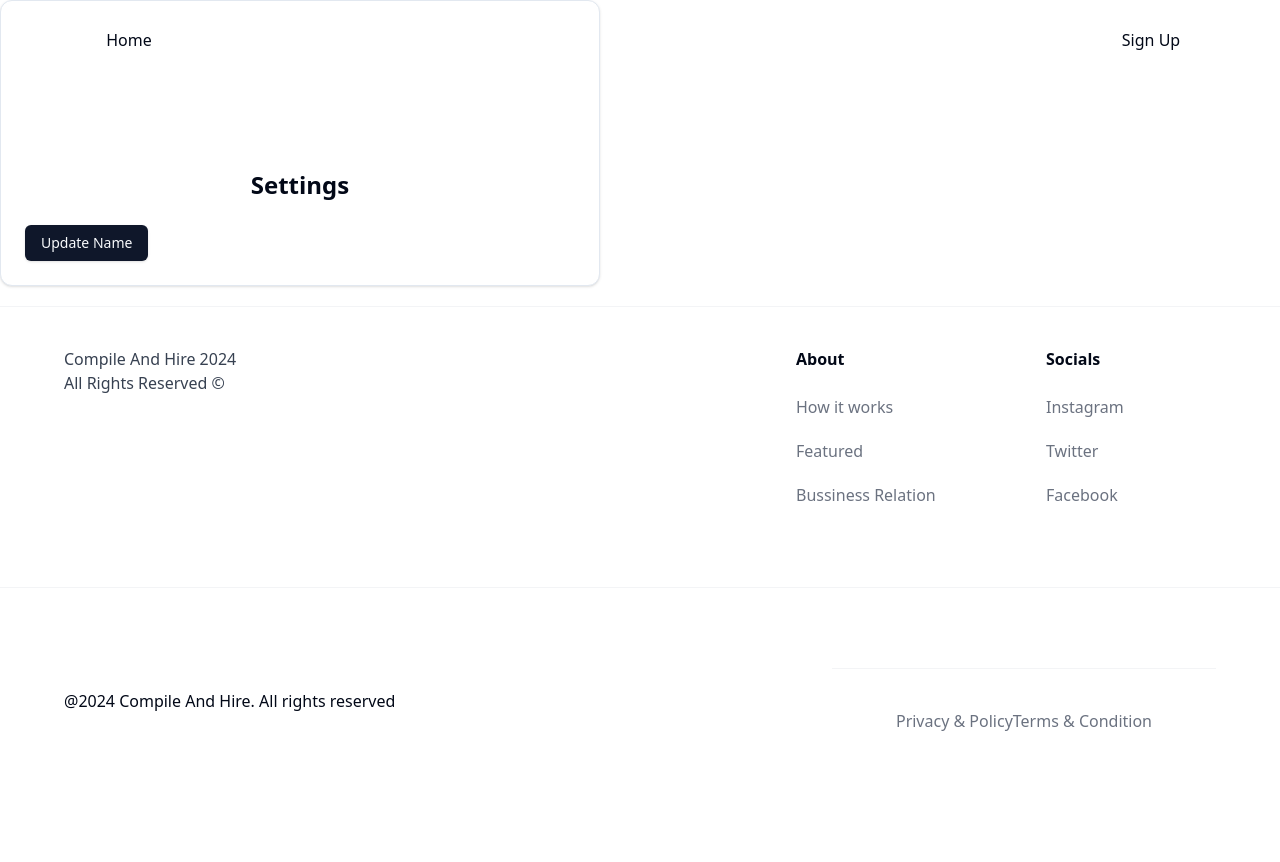
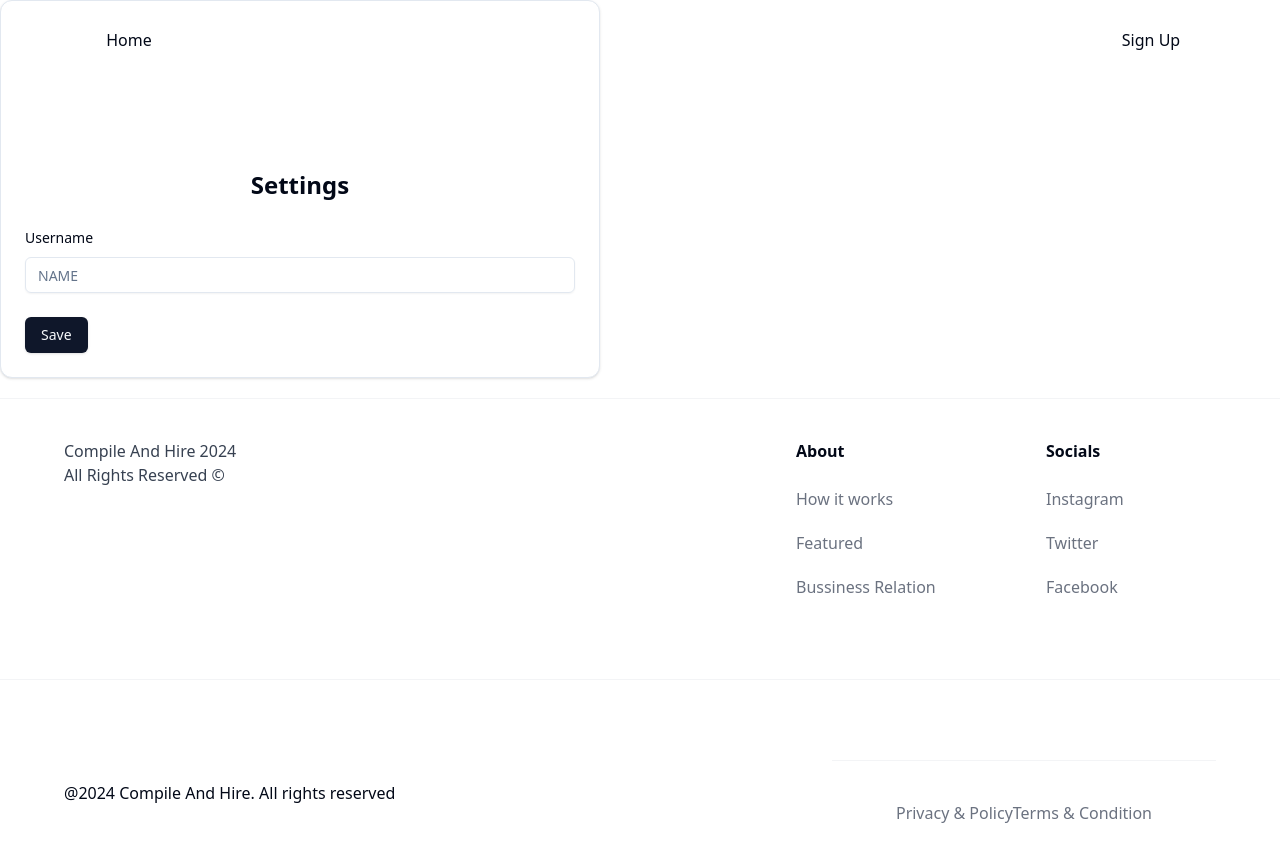
Before and after one commit to thomasbulll/Compile-And-Hire, a Next.js app: page /settings in a window 1280 px wide. Shown: the top 862 px of the page. Before the commit the page ends 813 px from the top, so only its background shows below. Built offline with nearby package versions, Linux system fonts and the light colour scheme; no server answers.

Commit message:
Add basic settings form

```diff
--- a/app/(protected)/settings/page.tsx
+++ b/app/(protected)/settings/page.tsx
@@ -10,17 +10,53 @@
 } from "@/components/ui/card";
 import { Button } from "@/components/ui/button";
 import { settings } from "@/actions/settings";
-import { useTransition } from "react";
+import { useTransition, useState } from "react";
+import * as zod from "zod";
+import { useForm } from "react-hook-form";
+import { SettingsSchema } from "@/schemas";
+import {
+    Form,
+    FormControl,
+    FormField,
+    FormDescription,
+    FormItem,
+    FormLabel,
+    FormMessage
+} from "@/components/ui/form";
+import { Input } from "@/components/ui/input";
+import { zodResolver } from "@hookform/resolvers/zod";
+import { FormError } from "@/components/form-error";
+import { FormSuccess } from "@/components/form-success";
 
 const SettingsPage = () => {
     const [isPending, startTransition] = useTransition();
+    const [error, setError] = useState<string | undefined>();
+    const [success, setSuccess] = useState<string | undefined>();
 
-    const onClick = () => {
+    const currentUser = useCurrentUser();
+
+    const form = useForm<zod.infer<typeof SettingsSchema>>({
+        resolver: zodResolver(SettingsSchema),
+        defaultValues: {
+            name: currentUser?.name || undefined,
+        }
+    })
+
+    const onSubmit = (values: zod.infer<typeof SettingsSchema>) => {
         startTransition(() => {
-            settings({
-                name: "test name 2"
+            settings(values)
+            .then((data) => {
+                if (data.error) {
+                    setError(data.error);
+                }
+
+                if (data.success) {
+                    setSuccess(data.success);
+                }
+            }).catch(() => {
+                setError("Something went wrong!");
             })
-        });
+        })
     }
 
     return (
@@ -31,9 +67,39 @@
                 </p>
             </CardHeader>
             <CardContent>
-                <Button disabled={isPending} onClick={onClick}>
-                    Update Name
-                </Button>
+                <Form {...form}>
+                    <form
+                    className="space-y-6"
+                    onSubmit={form.handleSubmit(onSubmit)}>
+                        <div className="space-y-4">
+                            <FormField
+                            control={form.control}
+                            name="name"
+                            render={({ field }) => {
+                                return <FormItem>
+                                    <FormLabel>
+                                        Username
+                                    </FormLabel>
+                                    <FormControl>
+                                        <Input
+                                            {...field}
+                                            placeholder="NAME"
+                                            disabled={isPending} />
+                                    </FormControl>
+                                </FormItem>;
+                              }}
+                            />
+                        </div>
+                        <FormError message={error} />
+                        <FormSuccess message={success} />
+                        <Button
+                        disabled={isPending}
+                        type="submit"
+                        >
+                            Save
+                        </Button>
+                    </form>
+                </Form>
             </CardContent>
         </Card>
     );
```
